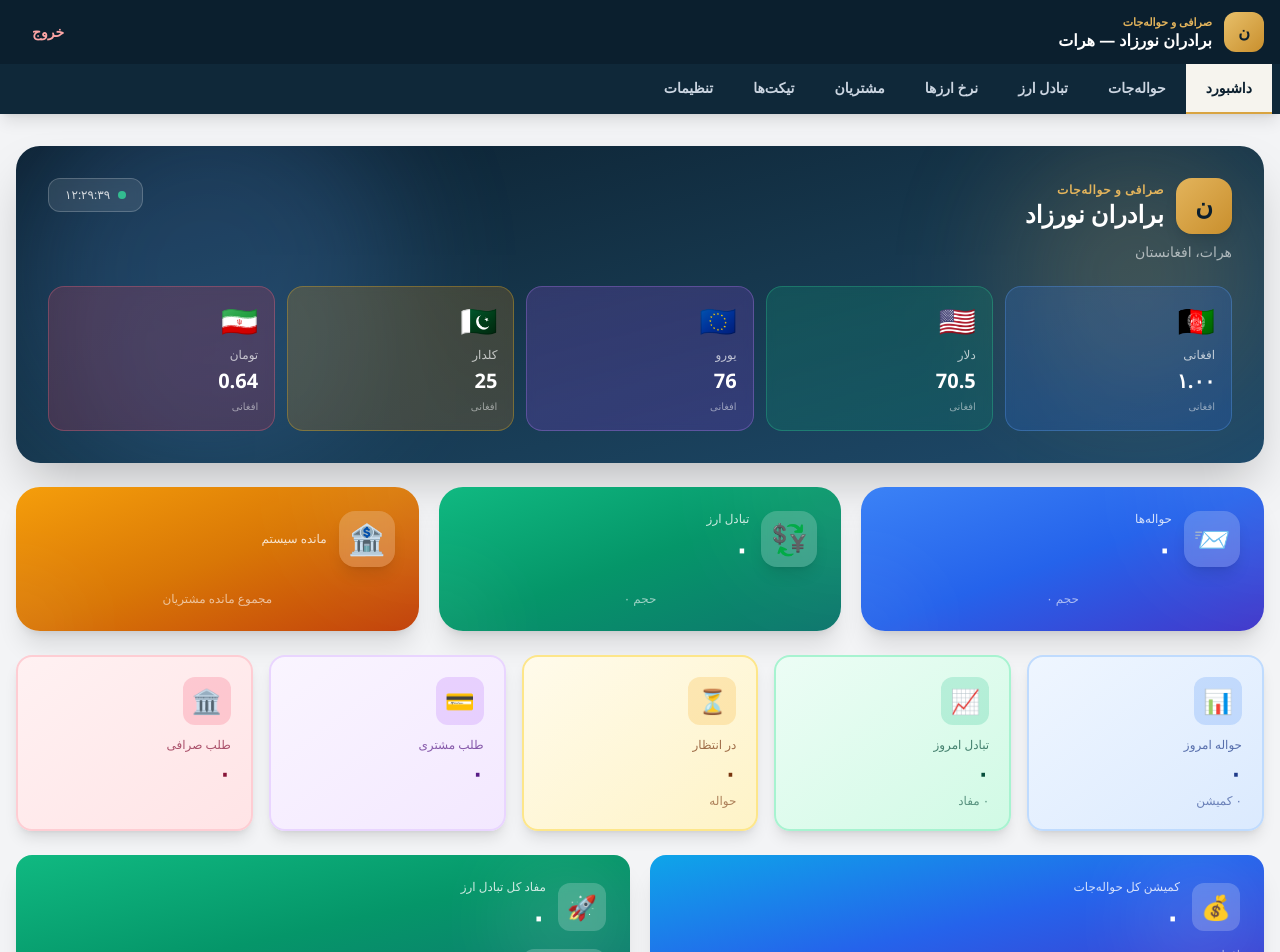
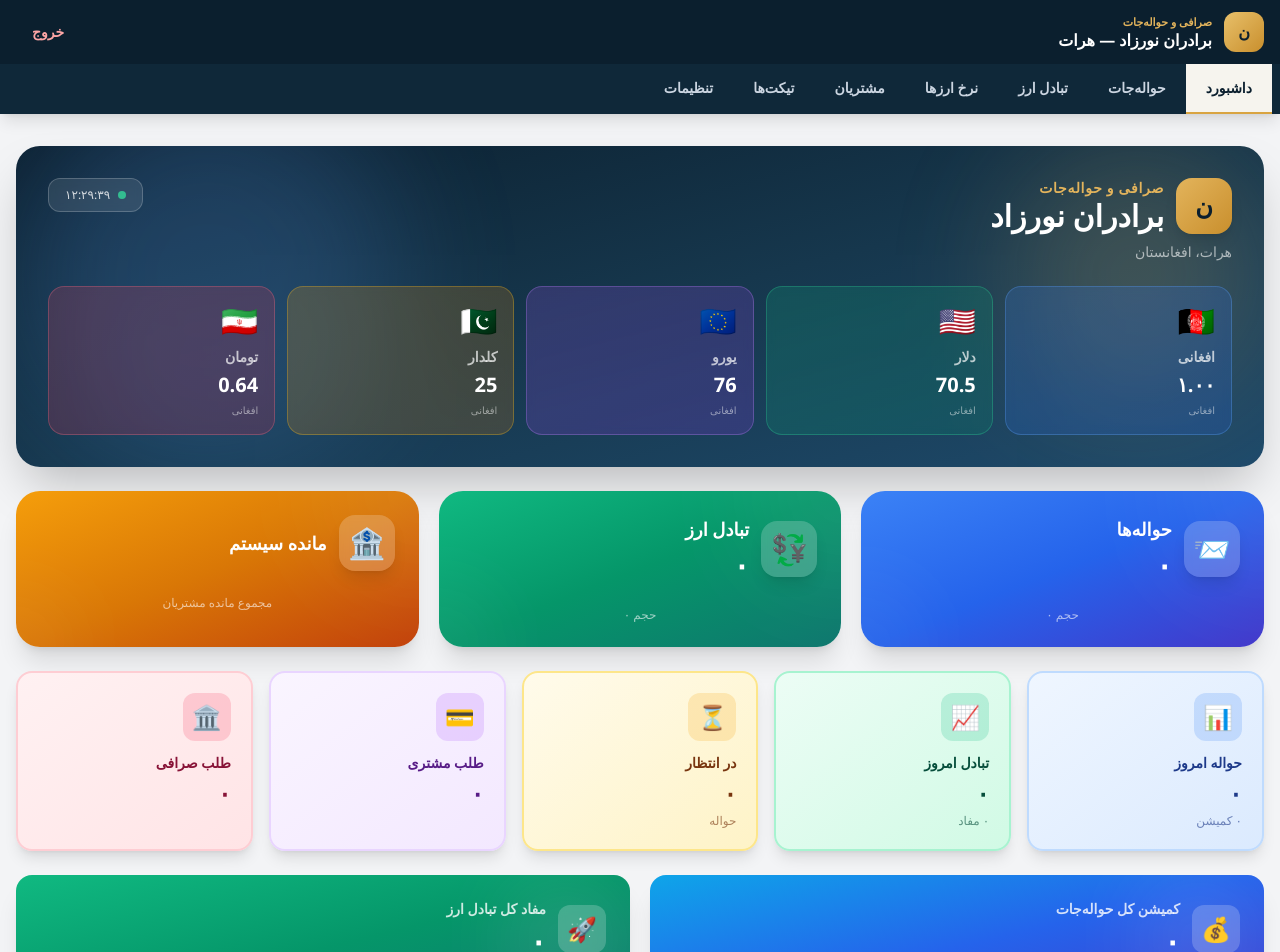
Before and after one commit to nasirahmadrahmati19-hue/exchange-admin, a Next.js app: page /dashboard in a window 1280 px wide. Shown: the top 952 px of the page. Built offline with nearby package versions, Linux system fonts and the light colour scheme; sample sign-in values are in the browser's storage; a small style sheet from the web is missing.

Commit message:
Update text styles for better readability

```diff
--- a/app/dashboard/page.tsx
+++ b/app/dashboard/page.tsx
@@ -264,13 +264,11 @@ export default function DashboardPage() {
     <div className="space-y-6">
       {/* بنر نرخ روز - مدرن */}
       <div className="relative overflow-hidden rounded-3xl bg-gradient-to-br from-[#0b1f2e] via-[#16374d] to-[#1e4a6b] p-8 shadow-2xl">
-        {/* Background decorations */}
         <div className="absolute inset-0 opacity-20">
           <div className="absolute top-0 right-0 w-64 h-64 bg-[#e3b45c] rounded-full blur-3xl"></div>
           <div className="absolute bottom-0 left-0 w-96 h-96 bg-blue-400 rounded-full blur-3xl"></div>
         </div>
 
-        {/* Content */}
         <div className="relative z-10">
           <div className="flex items-start justify-between mb-6">
             <div>
@@ -279,8 +277,8 @@ export default function DashboardPage() {
                   <span className="text-[#0b1f2e] text-2xl font-black">ن</span>
                 </div>
                 <div>
-                  <p className="text-[#e3b45c] text-xs font-bold tracking-wider uppercase">صرافی و حواله‌جات</p>
-                  <h2 className="text-white text-2xl font-black">برادران نورزاد</h2>
+                  <p className="text-[#e3b45c] text-sm font-bold tracking-wider">صرافی و حواله‌جات</p>
+                  <h2 className="text-white text-3xl font-extrabold">برادران نورزاد</h2>
                 </div>
               </div>
               <p className="text-white/60 text-sm">هرات، افغانستان</p>
@@ -374,7 +372,7 @@ export default function DashboardPage() {
                 <span className="text-2xl">💰</span>
               </div>
               <div>
-                <p className="text-white/80 text-xs font-medium">کمیشن کل حواله‌جات</p>
+                <p className="text-white/80 text-sm font-bold">کمیشن کل حواله‌جات</p>
                 <p className="text-white text-3xl font-black mt-1">{faNum(d.hawalaFee)}</p>
               </div>
             </div>
@@ -390,7 +388,7 @@ export default function DashboardPage() {
                 <span className="text-2xl">🚀</span>
               </div>
               <div>
-                <p className="text-white/80 text-xs font-medium">مفاد کل تبادل ارز</p>
+                <p className="text-white/80 text-sm font-bold">مفاد کل تبادل ارز</p>
                 <p className="text-white text-3xl font-black mt-1">{faNum(d.tradeProfit)}</p>
               </div>
             </div>
@@ -420,7 +418,7 @@ function CurrencyCard({ flag, name, rate, color, borderColor }: {
       <div className="flex items-center justify-between mb-2">
         <span className="text-3xl">{flag}</span>
       </div>
-      <p className="text-white/70 text-xs font-medium mb-1">{name}</p>
+      <p className="text-white/70 text-sm font-bold mb-1">{name}</p>
       <p className="text-white text-xl font-black">{rate}</p>
       <p className="text-white/50 text-[10px] mt-1">افغانی</p>
     </div>
@@ -446,7 +444,6 @@ function KpiCard({ title, value, sub, totals, fa, icon, gradient }: {
 
   return (
     <div className={`relative overflow-hidden rounded-3xl bg-gradient-to-br ${gradient} p-6 shadow-xl hover:shadow-2xl transition-shadow`}>
-      {/* Background decoration */}
       <div className="absolute top-0 right-0 w-40 h-40 bg-white/10 rounded-full blur-3xl -mr-20 -mt-20"></div>
       <div className="absolute bottom-0 left-0 w-32 h-32 bg-white/5 rounded-full blur-2xl -ml-16 -mb-16"></div>
 
@@ -457,7 +454,7 @@ function KpiCard({ title, value, sub, totals, fa, icon, gradient }: {
             <span className="text-3xl">{icon}</span>
           </div>
           <div>
-            <p className="text-white/80 text-xs font-medium">{title}</p>
+            <p className="text-white text-lg font-extrabold">{title}</p>
             {value && <p className="text-white text-3xl font-black mt-1">{value}</p>}
           </div>
         </div>
@@ -469,7 +466,7 @@ function KpiCard({ title, value, sub, totals, fa, icon, gradient }: {
             if (amount === 0) return null;
             return (
               <div key={r.code} className="flex justify-between items-center bg-white/10 backdrop-blur-sm rounded-xl px-4 py-2.5 border border-white/20">
-                <span className="text-white/90 text-sm font-medium flex items-center gap-2">
+                <span className="text-white text-sm font-bold flex items-center gap-2">
                   <span className="text-lg">{r.flag}</span>
                   {r.label}
                 </span>
@@ -517,7 +514,7 @@ function StatChip({ label, value, sub, note, icon, color }: {
           <span className="text-2xl">{icon}</span>
         </div>
       </div>
-      <p className="text-xs font-medium opacity-70 mb-1">{label}</p>
+      <p className="text-sm font-extrabold mb-1">{label}</p>
       <p className="text-2xl font-black mb-1">{value}</p>
       {sub && <p className="text-xs opacity-60">{sub}</p>}
       {note && <p className="text-xs font-bold mt-2 text-[#c98f2d]">{note}</p>}
```
